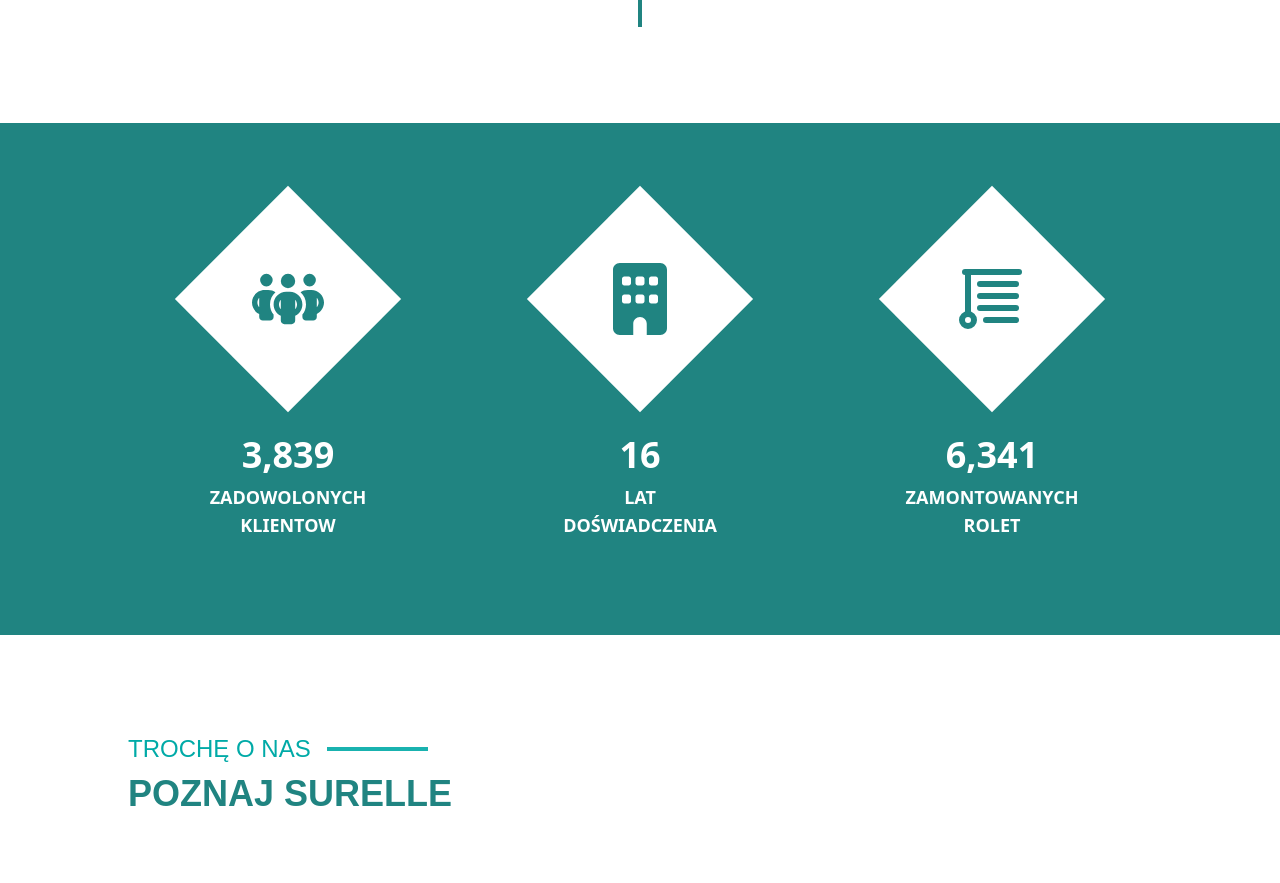
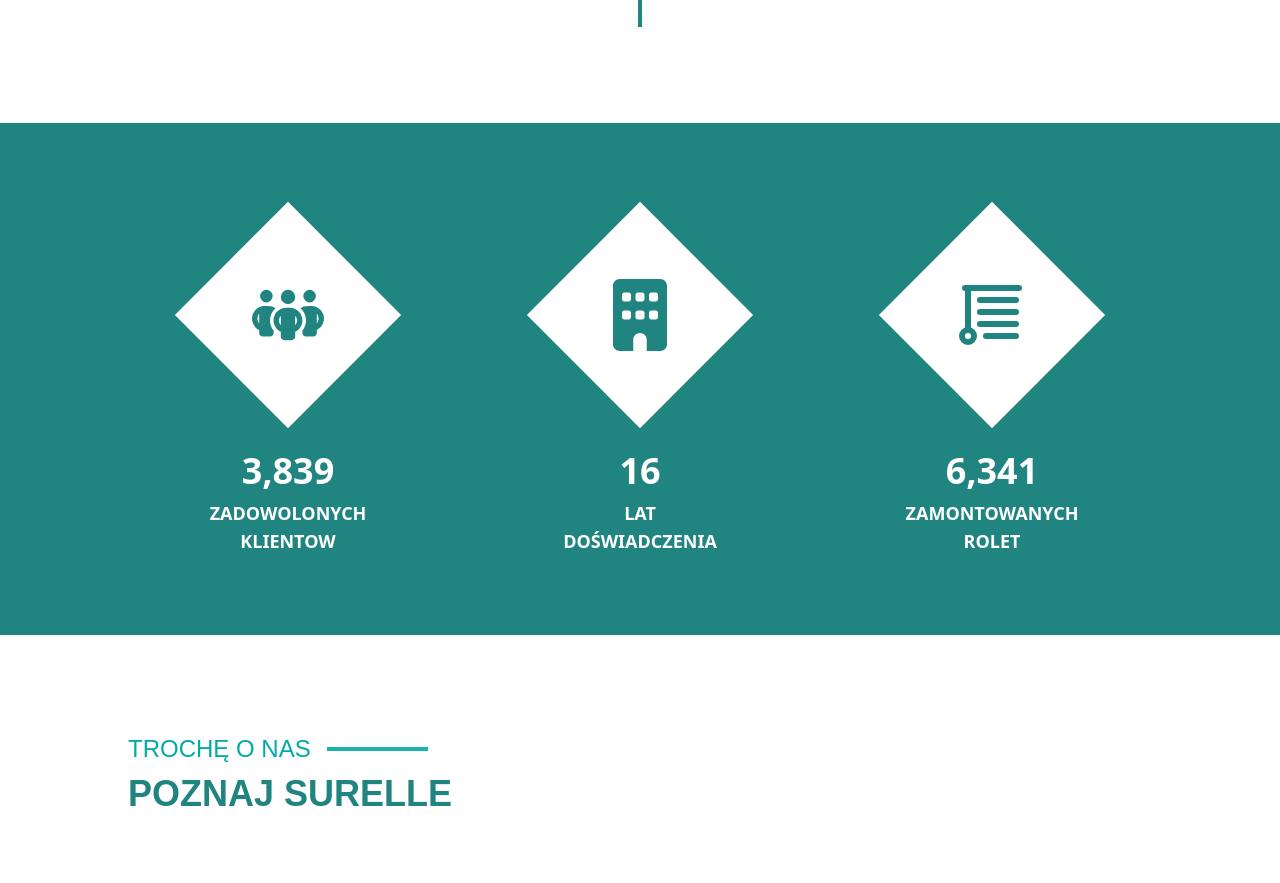
Before and after one commit to Hosuqa/Surella, a React (Vite) app: page / in a window 1280 px wide. Shown: the part 3120-4003 px from the top of the page. Built offline with nearby package versions, Linux system fonts and the light colour scheme; a web font is replaced by a local one.

Commit message:
[FIX] - Counter paddings

```diff
--- a/src/components/global/Wrappers.tsx
+++ b/src/components/global/Wrappers.tsx
@@ -39,7 +39,7 @@ export const XlWrapper = ({ className, children, vertical=false, horizontal=true
 
 export const CounterWrapper = ({ className, children, vertical=false, horizontal=true }: Props) => {
     return (
-        <div className={`${ vertical ? "py-12 md:py-16 lg:py-20 xl:py-24 2xl:pb-10 2xl:pt-[72p]" : "" } ${ horizontal ? "px-4 sm:px-10 md:px-16 lg:px-24 xl:px-28 2xl:px-56" : "" } ${ className }`}>
+        <div className={`${ vertical ? "pb-8 pt-12 md:pt-16 md:pb-10  lg:pb-12 lg:pt-20 xl:pb-20 xl:pt-28 2xl:pb-10 2xl:pt-[72p]" : "" } ${ horizontal ? "px-4 sm:px-10 md:px-16 lg:px-24 xl:px-28 2xl:px-56" : "" } ${ className }`}>
             { children }
         </div>
     );
```
